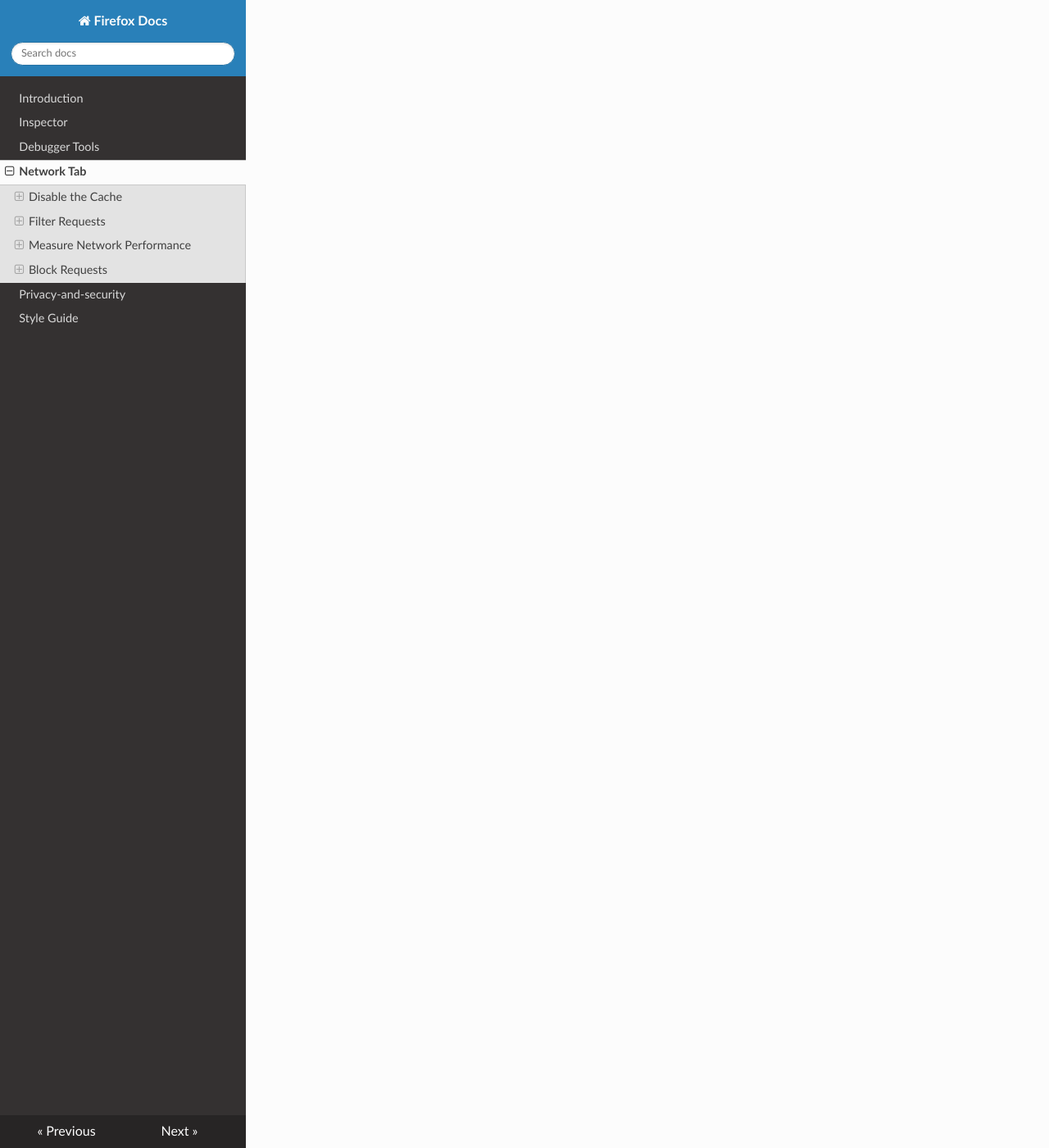
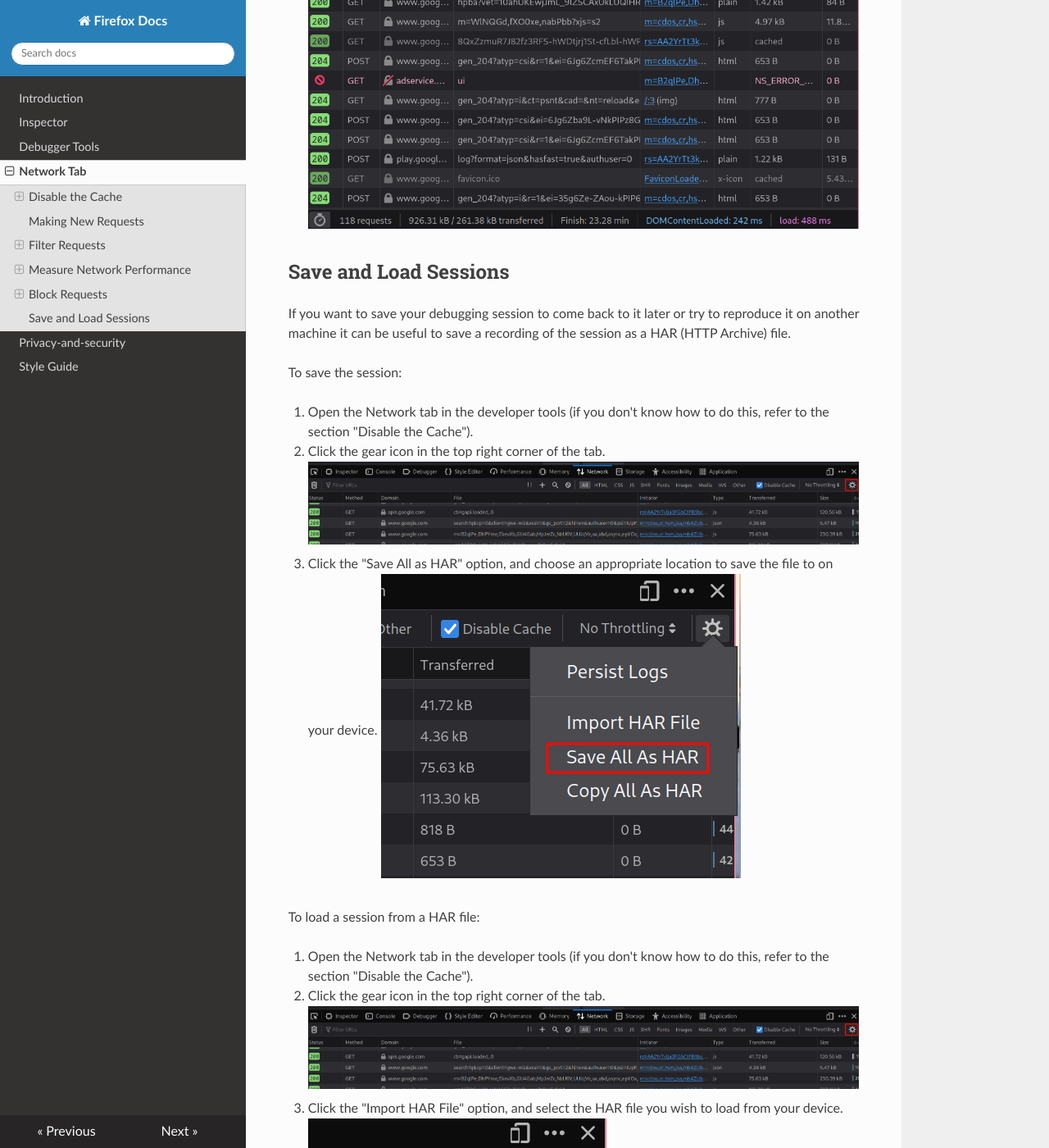
Before and after one commit to atkinjac000/firefox-docs, an MkDocs documentation site: the page built from docs/network.md, in a window 1280 px wide and 1400 px high, scrolled down 11446 px. Shown: the whole window at 82% size. Built offline with MkDocs 1.6.1, drawn with Linux system fonts in a browser that asks for light colours; nearby versions of some CDN libraries; some of the changed text lies outside the part shown.

Commit message:
Finished up the Network tab stuff.

```diff
--- a/docs/network.md
+++ b/docs/network.md
@@ -37,6 +37,28 @@ To disable the cache:
     ![Network tab](images/network_tab.png)
 3. Check the "Disable Cache" box.
     ![Disable cache](images/disable_cache.png)
+
+## Making New Requests
+
+The Network tab can be used to make new requests, this is especially useful to test
+URLs that accept HTTP methods other than GET. To send a new request using the Network
+tab:
+
+1. Open the Network tab in the developer
+tools (if you don't know how to do this, refer to the section "Disable the Cache").
+2. Just underneath the tab bar there is a bar full of widgets, click the plus button
+located just to the right of the search bar (shown below).
+![New Request Button](images/new_request.png)
+3. Set the HTTP request method using the drop down on the upper right side of the
+request tab that just opened up.
+![request method drop down](images/request_method.png)
+4. Type the request URL in the text box with "URL" next to the method dropdown.
+![request url textbox](images/request_url.png)
+5. Set the URL Parameters, Headers, and Body content using the fields below.
+![request parameters](images/request_parameters.png)
+6. Hit the Send button at the bottom of the tab.
+![send request](images/send_request.png)
+
 
 ## Filter Requests
 
@@ -145,3 +167,28 @@ tools (if you don't know how to do this, refer to the section "Disable the Cache
 ![Request list view](images/request_list.png)
 3. Right-click on any request in the list and select "Block URL" from the context menu.
 ![Request list context menu](images/block_url.png)
+
+## Save and Load Sessions
+
+If you want to save your debugging session to come back to it later or try to reproduce
+it on another machine it can be useful to save a recording of the session as a
+HAR (HTTP Archive) file.
+
+To save the session:
+
+1. Open the Network tab in the developer
+tools (if you don't know how to do this, refer to the section "Disable the Cache").
+2. Click the gear icon in the top right corner of the tab.
+![Gear icon](images/gear_icon.png)
+3. Click the "Save All as HAR" option, and choose an appropriate location to save the file to on your device.
+![Save all as HAR](images/save_har.png)
+
+
+To load a session from a HAR file:
+
+1. Open the Network tab in the developer
+tools (if you don't know how to do this, refer to the section "Disable the Cache").
+2. Click the gear icon in the top right corner of the tab.
+![Gear icon](images/gear_icon.png)
+3. Click the "Import HAR File" option, and select the HAR file you wish to load from your device.
+![Import HAR](images/import_har.png)
--- a/mkdocs.yml
+++ b/mkdocs.yml
@@ -1,6 +1,4 @@
 site_name: Firefox Docs
-markdown_extensions:
-  toc:
 nav:
   - 'index.md'
   - 'inspector.md'
```
Also changed, not shown: docs/images/gear_icon.png (added), docs/images/import_har.png (added), docs/images/new_request.png (added), docs/images/request_method.png (added), docs/images/request_parameters.png (added), docs/images/request_url.png (added), docs/images/save_har.png (added), docs/images/send_request.png (added).
